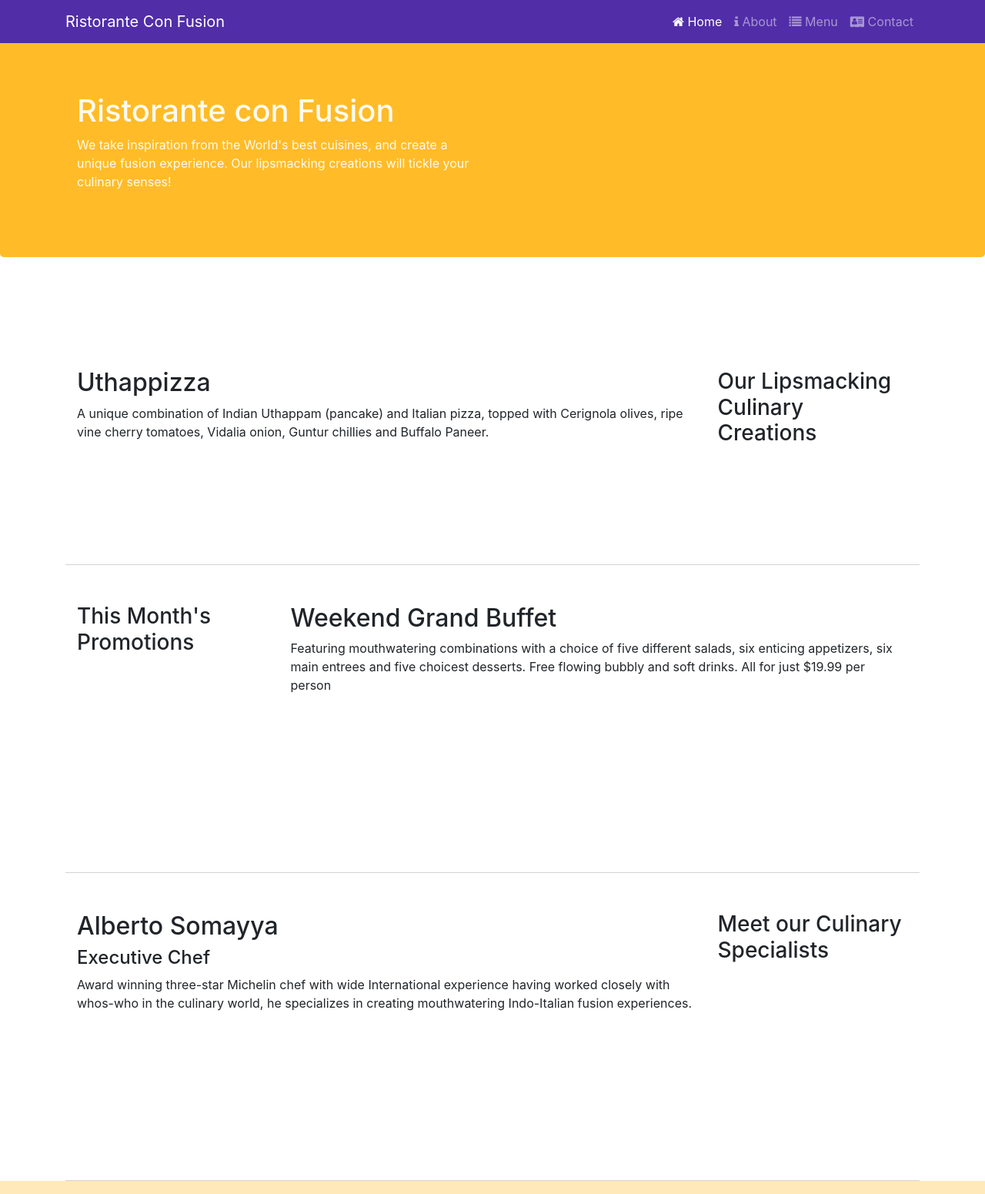
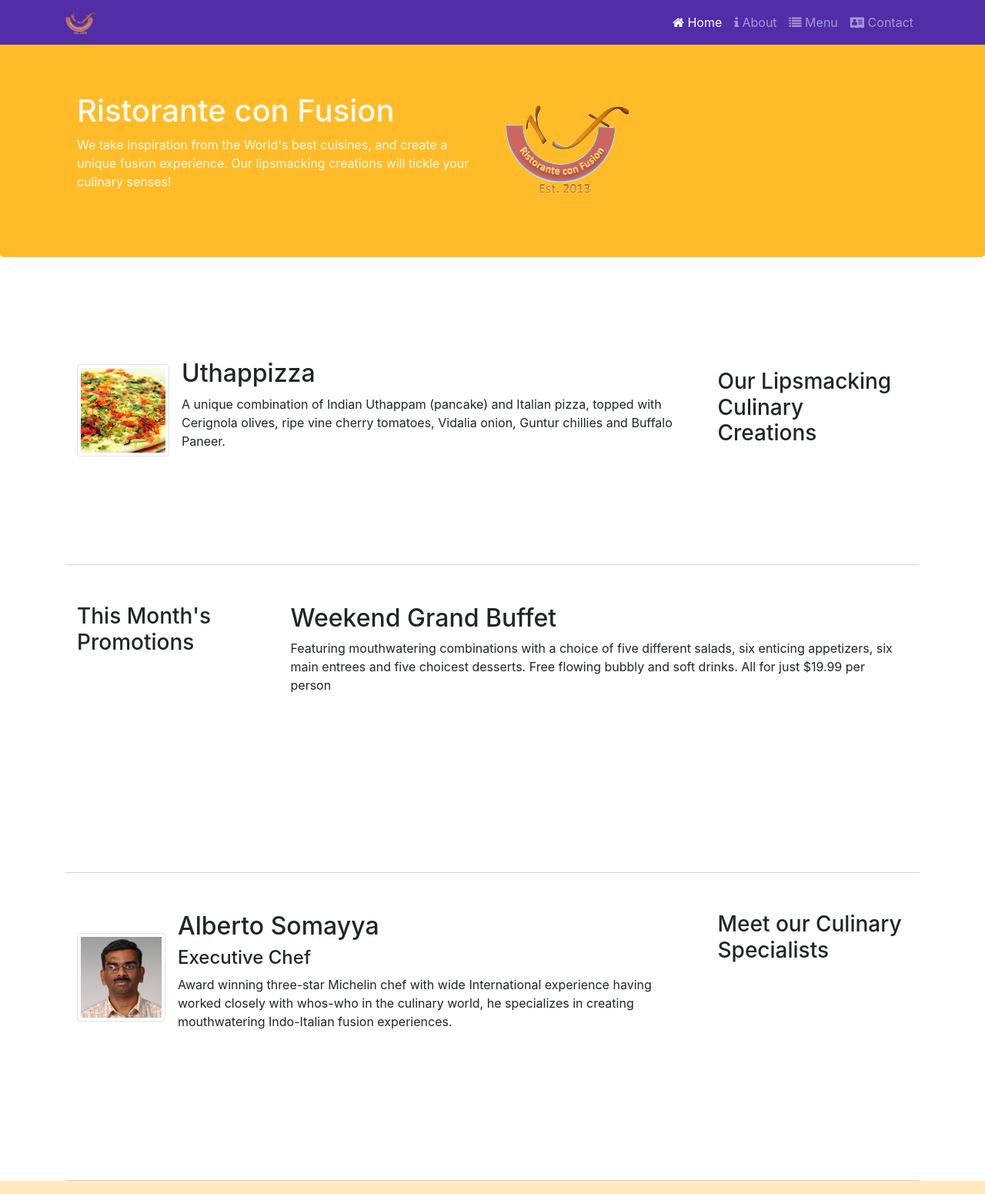
Before and after one commit to Cristopxer/Bootstrap, a website: page index.html in a window 1280 px wide. Shown: the top 1551 px of the page at 77% size. Drawn offline with nearby package versions, Linux system fonts and the light colour scheme.

Commit message:
images added to index.html

```diff
--- a/index.html
+++ b/index.html
@@ -22,7 +22,8 @@
             <button class="navbar-toggler" type="button" data-toggle="collapse" data-target="#Navbar">
                 <span class="navbar-toggler-icon"></span>
             </button>
-            <a href="#" class="navbar-brand mr-auto">Ristorante Con Fusion</a>
+            <a href="#" class="navbar-brand mr-auto"><img src="img/logo.png" alt="Ristorante Con Fusion" height="30"
+                    width="41"></a>
             <div class="collapse navbar-collapse" id="Navbar">
                 <ul class="navbar-nav ml-auto">
                     <li class="nav-item active"><a href="#" class="nav-link"><span class="fa fa-home fa-md"></span>
@@ -45,7 +46,8 @@
                     <p>We take inspiration from the World's best cuisines, and create a unique fusion experience. Our
                         lipsmacking creations will tickle your culinary senses!</p>
                 </div>
-                <div class="col-12 col-sm">
+                <div class="col-12 col-sm align-self-center">
+                    <img src="img/logo.png" alt="Ristorante con Fusion" class="img-fluid">
                 </div>
             </div>
         </div>
@@ -57,9 +59,16 @@
                 <h3>Our Lipsmacking Culinary Creations</h3>
             </div>
             <div class="col order-sm-first col-sm col-md">
-                <h2>Uthappizza</h2>
-                <p>A unique combination of Indian Uthappam (pancake) and Italian pizza, topped with Cerignola olives,
-                    ripe vine cherry tomatoes, Vidalia onion, Guntur chillies and Buffalo Paneer.</p>
+                <div class="media">
+                    <img src="img/uthappizza.png" alt="Uthappizza_img"
+                        class="d-flex mr-3 img-thumbnail align-self-center">
+                    <div class="media-body">
+                        <h2 class="mt-0">Uthappizza</h2>
+                        <p>A unique combination of Indian Uthappam (pancake) and Italian pizza, topped with Cerignola
+                            olives,
+                            ripe vine cherry tomatoes, Vidalia onion, Guntur chillies and Buffalo Paneer.</p>
+                    </div>
+                </div>
             </div>
         </div>
 
@@ -81,11 +90,18 @@
                 <h3>Meet our Culinary Specialists</h3>
             </div>
             <div class="col order-sm-first col-sm col-md">
-                <h2>Alberto Somayya</h2>
-                <h4>Executive Chef</h4>
-                <p>Award winning three-star Michelin chef with wide International experience having worked closely with
-                    whos-who in the culinary world, he specializes in creating mouthwatering Indo-Italian fusion
-                    experiences. </p>
+                <div class="media">
+                    <img src="img/alberto.png" alt="Alberto_img" class="d-flex mr-3 img-thumbnail align-self-center">
+                    <div class="media-body">
+                        <h2>Alberto Somayya</h2>
+                        <h4>Executive Chef</h4>
+                        <p>Award winning three-star Michelin chef with wide International experience having worked
+                            closely
+                            with
+                            whos-who in the culinary world, he specializes in creating mouthwatering Indo-Italian fusion
+                            experiences. </p>
+                    </div>
+                </div>
             </div>
         </div>
     </div>
```
Also changed, not shown: aboutus.html (+3 -2 lines), contactus.html (+3 -2 lines), img/alberto.png (added), img/buffet.png (added), img/logo.png (added), img/uthappizza.png (added), 1 other file.
